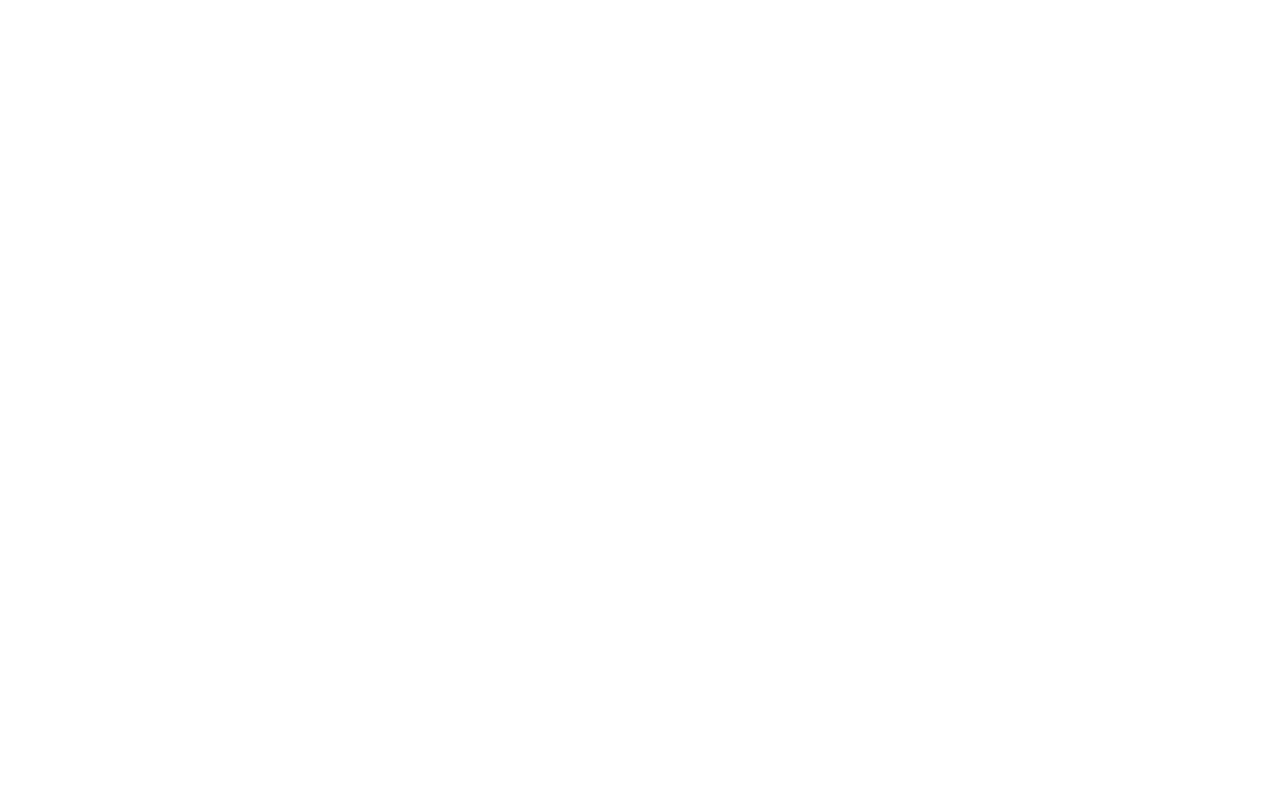
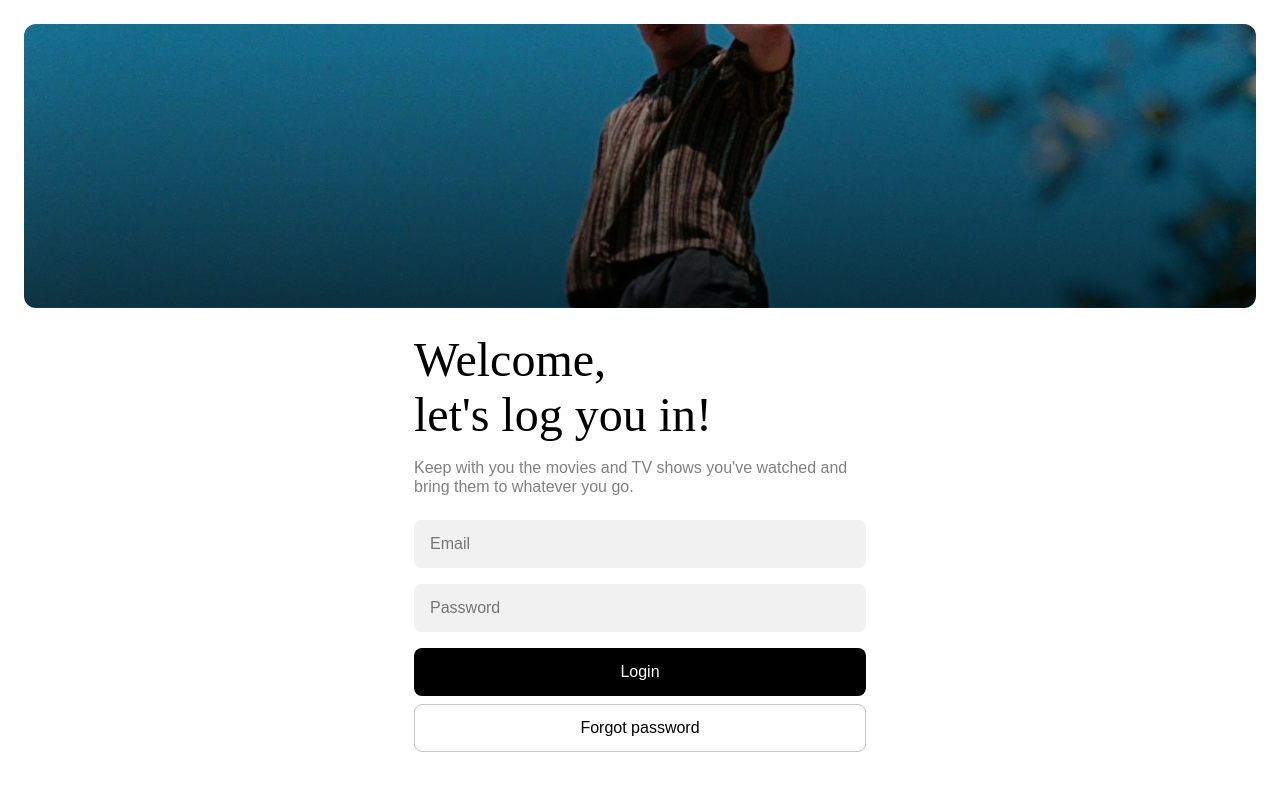
Before and after one commit to sabrigs/login-project, a plain HTML site: page index.html in a window 1280 px wide. Drawn offline with Linux system fonts and the light colour scheme.

Commit message:
Enhance login page layout and styling with form inputs and action buttons

```diff
--- a/index.html
+++ b/index.html
@@ -4,17 +4,28 @@
     <meta charset="UTF-8">
     <meta name="viewport" content="width=device-width, initial-scale=1.0">
     <link rel="stylesheet" href="styles/style.css">
+    <link rel="stylesheet" href="styles/media-queries.css">
     <title>Login</title>
 </head>
 <body>
     <main>
-        <div>
-            <!-- form -->
-        </div>
-
-        <div>
-            <!-- img -->
-        </div>
+        <section id="asset"></section>
+        <section id="content">
+            <h1>Welcome,<br>let's log you in!</h1>
+            <p>Keep with you the movies and TV shows you've watched and bring them to whatever you go.</p>
+            <form action="">
+                <div class="input">
+                    <input type="text" autocomplete="email" name="email" placeholder="Email" required aria-label="Insert your email">
+                </div>
+                <div class="input">
+                    <input type="password" autocomplete="current-password" name="password" placeholder="Password" required aria-label="Insert your password">
+                </div>
+                <div class="action-bar">
+                    <button class="button primary" type="submit">Login</button>
+                    <button class="button secondary">Forgot password</button>
+                </div>
+            </form>
+        </section>
     </main>
 </body>
 </html>
--- a/styles/style.css
+++ b/styles/style.css
@@ -2,5 +2,116 @@
 
 :root {
     /* Colors */
+}
 
+* {
+    padding: 0;
+    margin: 0;
+    font-family: Arial, Helvetica, sans-serif;
+    box-sizing: border-box;
 }
+
+:focus-visible{
+    outline: 3px dashed black;
+    outline-offset: 2px;
+}
+
+body, html {
+    height: 100vh;
+    width: 100vw;
+}
+
+main {
+    display: flex;
+    flex-direction: column;
+    align-items: center;
+    justify-content: space-between;
+    height: 100%;
+    width: 100%;
+    padding: 24px;
+}
+
+#content {
+    padding: 24px;
+    max-width: 500px;
+    width: 100%;
+    margin: auto;
+}
+
+#content h1 {
+    margin-bottom: 16px;
+    font-family: 'Times New Roman', Times, serif;
+    font-size: 3rem;
+    font-weight: normal;
+}
+
+#content p {
+    line-height: 120%;
+    margin-bottom: 24px;
+    color: grey;
+}
+
+#content form {
+    display: flex;
+    flex-direction: column;
+    gap: 16px;
+}
+
+.input {
+    display: flex;
+    flex-direction: column;
+    gap: 4px;
+}
+
+input {
+    height: 48px;
+    border-radius: 8px;
+    border: none;
+    background-color: rgb(241, 241, 241);
+    padding-left: 16px;
+    font-size: 1rem;
+}
+
+.action-bar {
+    display: flex;
+    flex-direction: column;
+    gap: 8px;
+}
+
+.button {
+    cursor: pointer;
+    height: 48px;
+    border: none;
+    border-radius: 8px;
+    font-size: 1rem;
+}
+
+.button.primary {
+    background-color: #000;
+    color: white;
+}
+
+.button.secondary {
+    background-color: white;
+    border: 1px solid rgb(197, 197, 197);
+}
+
+.button.primary:hover {
+    background-color: #2c2c2c;
+}
+
+.button.secondary:hover {
+    background-color: #f2f2f2;
+}
+
+#asset {
+    height: 40vh;
+    width: 100%;
+    border-radius: 12px;
+    background-size: cover;
+    background-position: center center;
+    background-repeat: no-repeat;
+    background-image: linear-gradient(to top, rgba(0, 0, 0, 0.56), transparent), url("/img/aftersun.jpg");
+    position: relative;
+    overlay: auto;
+}
```
